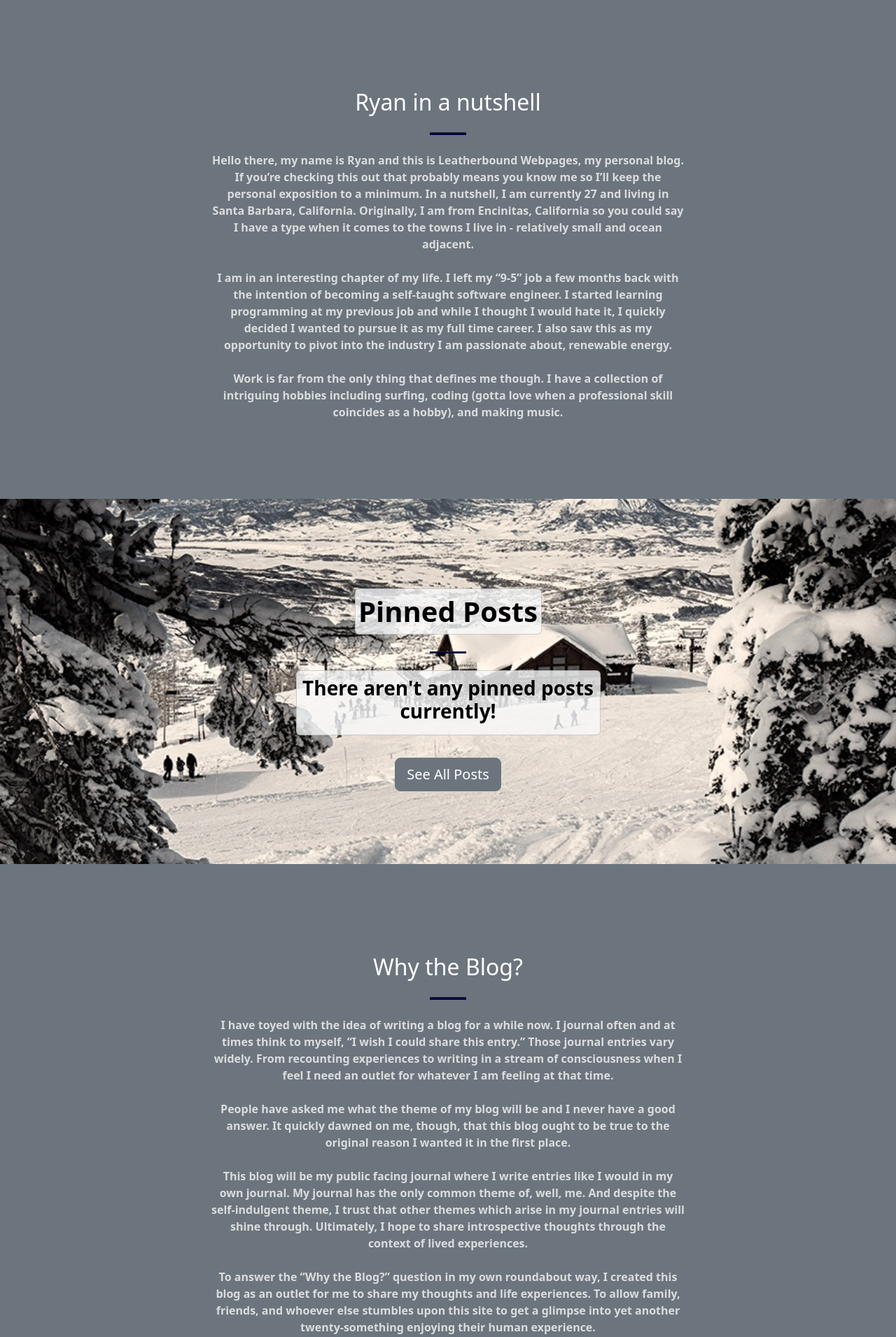
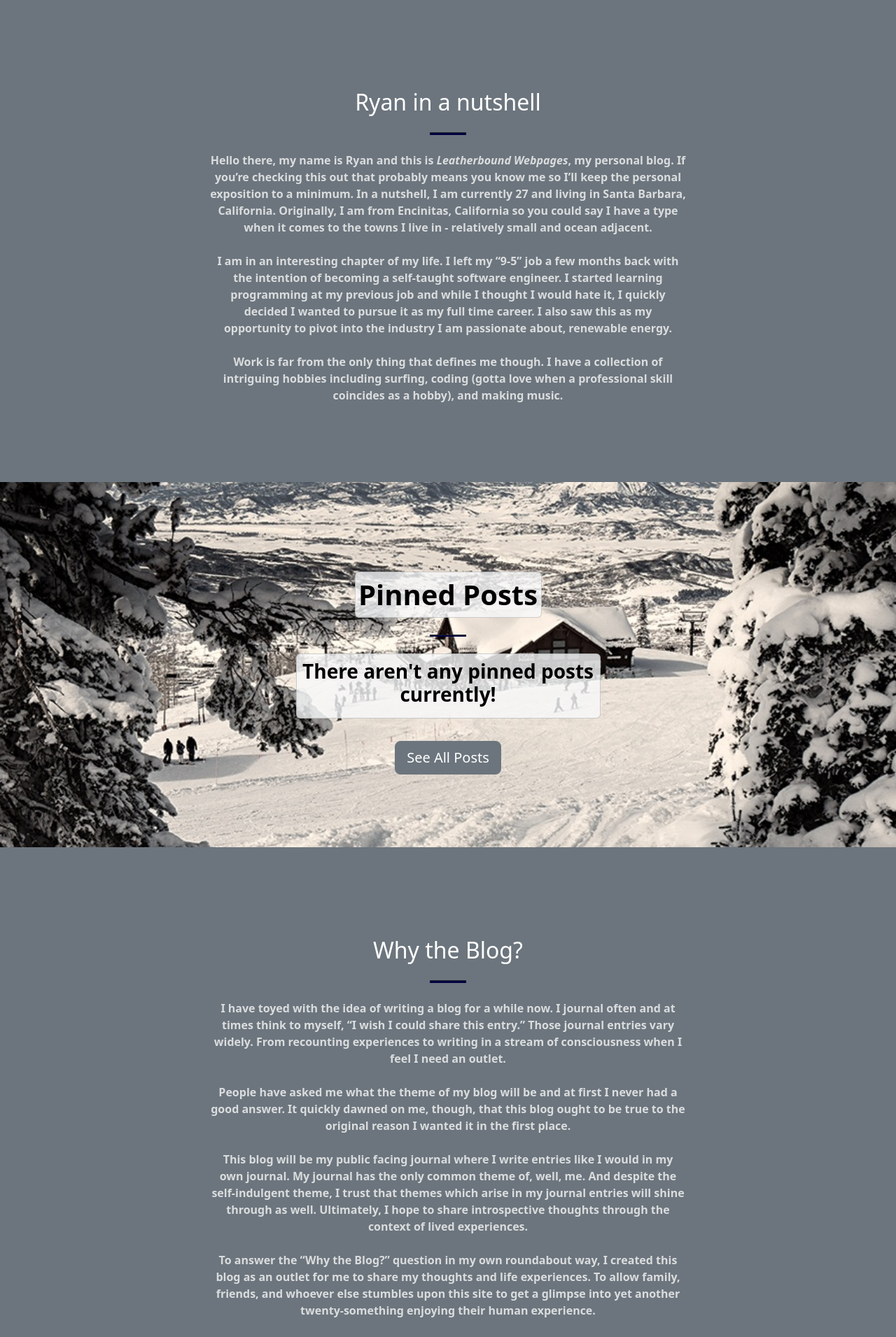
Before and after one commit to ryzinn18/PersonalBlog, a Flask app: page / in a window 1280 px wide. Shown: the part 801-2712 px from the top of the page at 70% size. Run offline with Flask 3, Linux system fonts and the light colour scheme; data that the repository does not hold is empty; some libraries are stand-ins or nearby versions.

Commit message:
Updated text for the home page

```diff
--- a/website/templates/raw_content/home-about.html
+++ b/website/templates/raw_content/home-about.html
@@ -1,5 +1,5 @@
 <p class="text-white-75 mb-4">
-Hello there, my name is Ryan and this is Leatherbound Webpages, my personal blog. If you’re checking this out that probably means you know me so I’ll keep the personal exposition to a minimum. In a nutshell, I am currently 27 and living in Santa Barbara, California. Originally, I am from Encinitas, California so you could say I have a type when it comes to the towns I live in - relatively small and ocean adjacent.
+Hello there, my name is Ryan and this is <i>Leatherbound Webpages</i>, my personal blog. If you’re checking this out that probably means you know me so I’ll keep the personal exposition to a minimum. In a nutshell, I am currently 27 and living in Santa Barbara, California. Originally, I am from Encinitas, California so you could say I have a type when it comes to the towns I live in - relatively small and ocean adjacent.
 <br><br>
 I am in an interesting chapter of my life. I left my “9-5” job a few months back with the intention of becoming a self-taught software engineer. I started learning programming at my previous job and while I thought I would hate it, I quickly decided I wanted to pursue it as my full time career. I also saw this as my opportunity to pivot into the industry I am passionate about, renewable energy.
 <br><br>
--- a/website/templates/raw_content/home-motivation.html
+++ b/website/templates/raw_content/home-motivation.html
@@ -1,9 +1,9 @@
 <p class="text-white-75 mb-4">
-I have toyed with the idea of writing a blog for a while now. I journal often and at times think to myself, “I wish I could share this entry.” Those journal entries vary widely. From recounting experiences to writing in a stream of consciousness when I feel I need an outlet for whatever I am feeling at that time.
+I have toyed with the idea of writing a blog for a while now. I journal often and at times think to myself, “I wish I could share this entry.” Those journal entries vary widely. From recounting experiences to writing in a stream of consciousness when I feel I need an outlet.
 <br><br>
-People have asked me what the theme of my blog will be and I never have a good answer. It quickly dawned on me, though, that this blog ought to be true to the original reason I wanted it in the first place.
+People have asked me what the theme of my blog will be and at first I never had a good answer. It quickly dawned on me, though, that this blog ought to be true to the original reason I wanted it in the first place.
 <br><br>
-This blog will be my public facing journal where I write entries like I would in my own journal. My journal has the only common theme of, well, me. And despite the self-indulgent theme, I trust that other themes which arise in my journal entries will shine through. Ultimately, I hope to share introspective thoughts through the context of lived experiences.
+This blog will be my public facing journal where I write entries like I would in my own journal. My journal has the only common theme of, well, me. And despite the self-indulgent theme, I trust that themes which arise in my journal entries will shine through as well. Ultimately, I hope to share introspective thoughts through the context of lived experiences.
 <br><br>
 To answer the “Why the Blog?” question in my own roundabout way, I created this blog as an outlet for me to share my thoughts and life experiences. To allow family, friends, and whoever else stumbles upon this site to get a glimpse into yet another twenty-something enjoying their human experience.
 </p>
```
